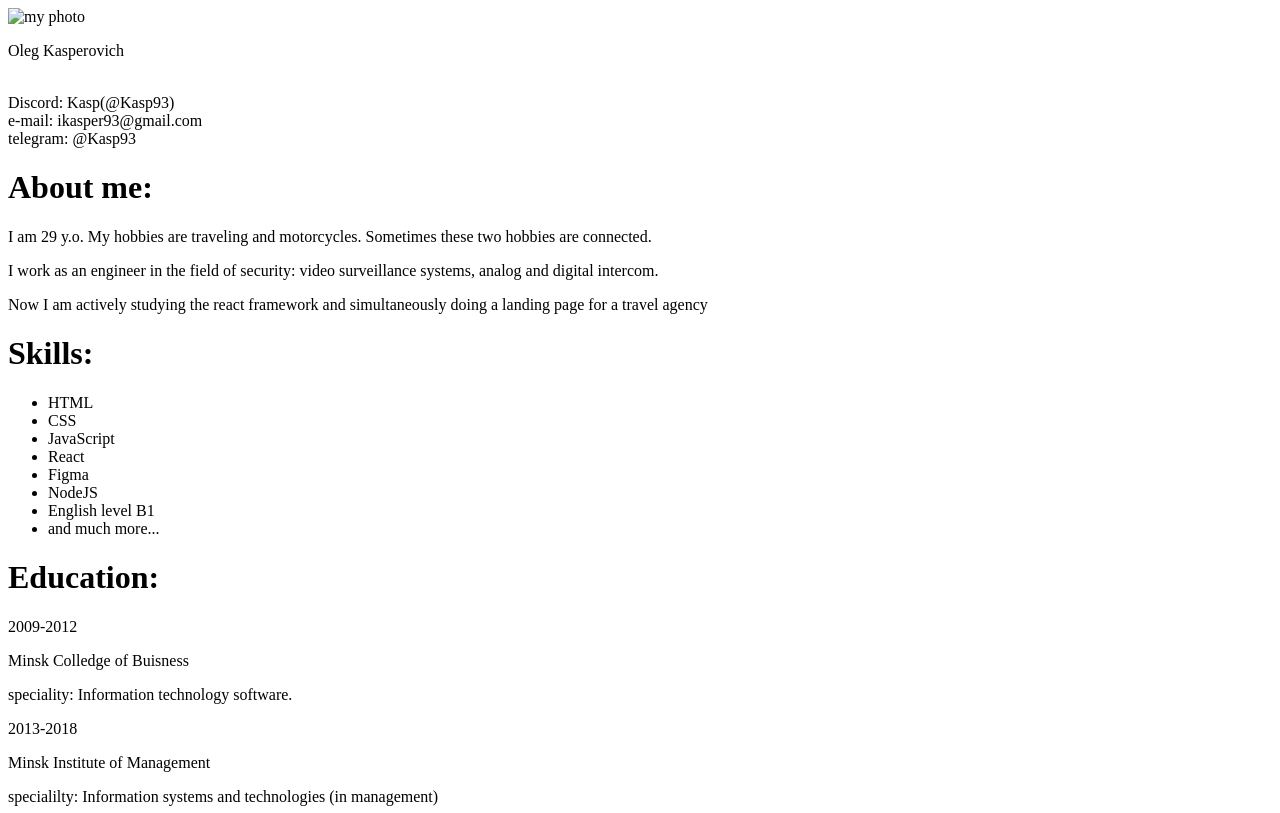
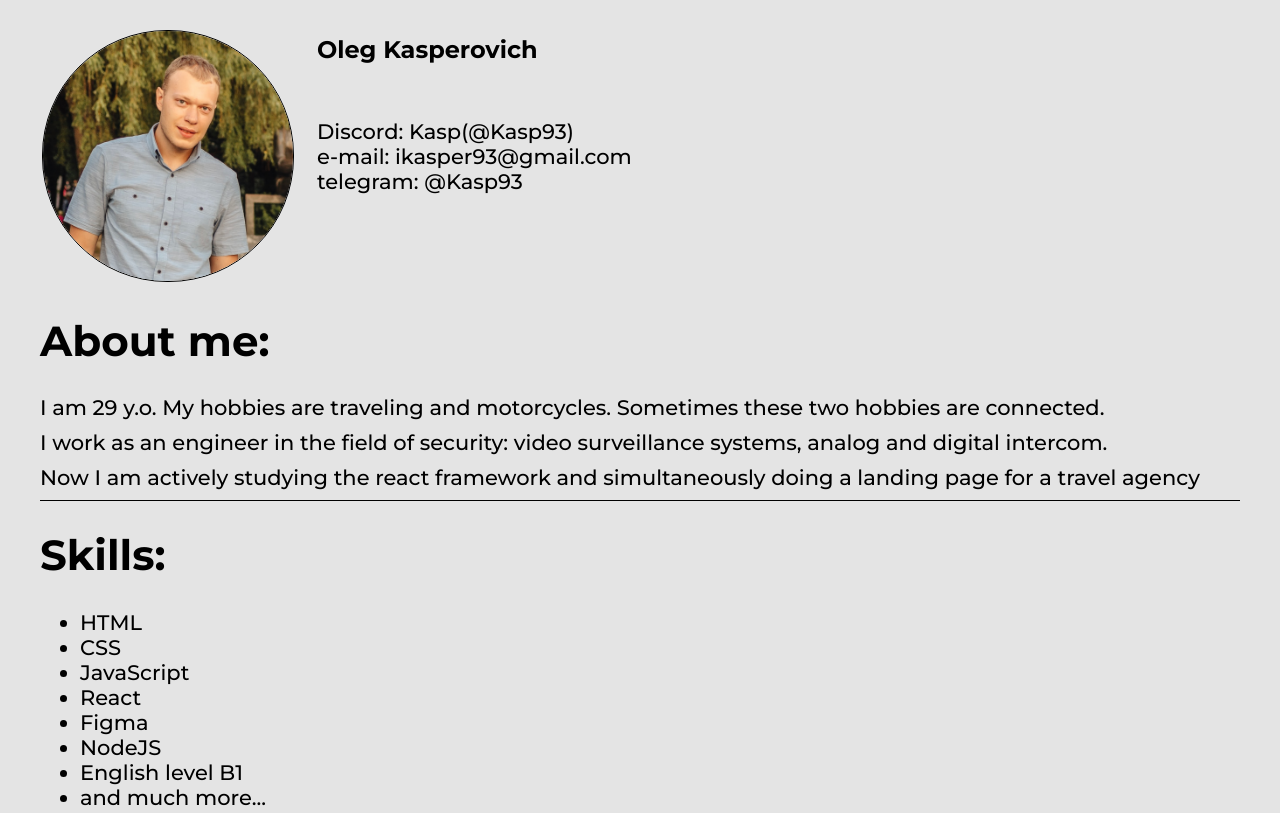
Before and after one commit to Kasp93/Portfolio, a plain HTML site: page index.html in a window 1280 px wide. Shown: the top 813 px of the page. Drawn offline with Linux system fonts and the light colour scheme; the site is published under a folder, as on GitHub Pages, so addresses that start at the root find nothing.

Commit message:
Update index.html

```diff
--- a/index.html
+++ b/index.html
@@ -4,7 +4,7 @@
 	<meta charset="UTF-8">
 	<meta http-equiv="X-UA-Compatible" content="IE=edge">
 	<meta name="viewport" content="width=device-width, initial-scale=1.0">
-	<link rel="stylesheet" href="/../style.css"  charset="utf-8">
+	<link rel="stylesheet" href="style.css"  charset="utf-8">
 	<link rel="preconnect" href="https://fonts.googleapis.com">
 	<link rel="preconnect" href="https://fonts.gstatic.com" crossorigin>
 	<link href="https://fonts.googleapis.com/css2?family=Montserrat:wght@200;500;700&display=swap" rel="stylesheet">
@@ -13,7 +13,7 @@
 <body>
 	<div class="main">
 		<div class="photo">
-			<img src="/../IMG_5563.JPG" alt="my photo" class="myPhoto">
+			<img src="IMG_5563.JPG" alt="my photo" class="myPhoto">
 		</div>
 		<div class="contacts">
 			<p class="myName">Oleg Kasperovich</p>
```
